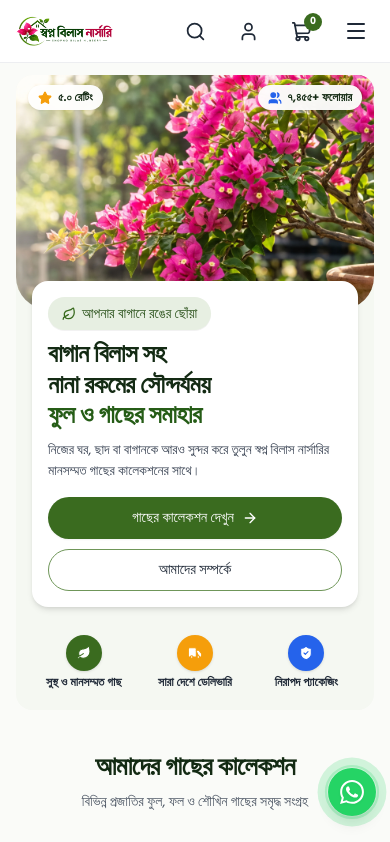
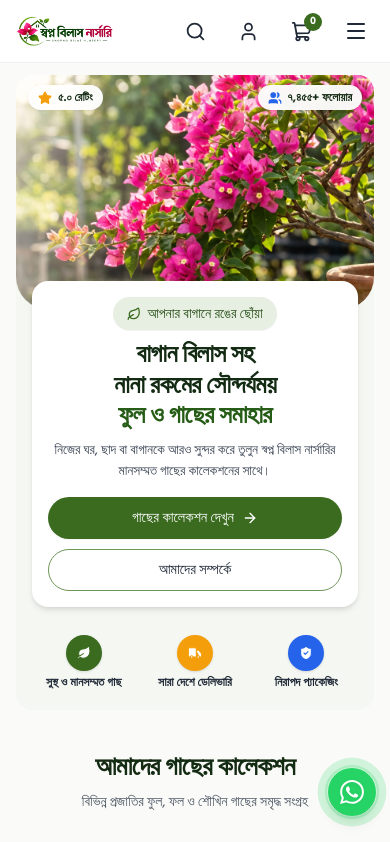
Before and after one commit to sakibnjr/sopnobilash, a Next.js app: page / in a window 390 px wide. Shown: the top 842 px of the page. Built offline with nearby package versions, Linux system fonts and the light colour scheme.

Commit message:
Center mobile hero copy

```diff
--- a/src/app/page.tsx
+++ b/src/app/page.tsx
@@ -995,7 +995,7 @@ export default function HomePage() {
                 initial={{ opacity: 0, y: 22 }}
                 animate={{ opacity: 1, y: 0 }}
                 transition={{ duration: 0.55, ease: "easeOut" }}
-                className="relative z-10 max-w-[560px] md:max-w-[580px] lg:max-w-[620px] xl:max-w-[660px] -mt-7 sm:mt-0 bg-white sm:bg-transparent rounded-2xl sm:rounded-none shadow-md sm:shadow-none p-3.5 min-[380px]:p-4 sm:p-0 shrink-0"
+                className="relative z-10 max-w-[560px] md:max-w-[580px] lg:max-w-[620px] xl:max-w-[660px] -mt-7 sm:mt-0 bg-white sm:bg-transparent rounded-2xl sm:rounded-none shadow-md sm:shadow-none p-3.5 min-[380px]:p-4 sm:p-0 shrink-0 text-center sm:text-left"
               >
                 {/* Top Pill Badge */}
                 <motion.div
```
